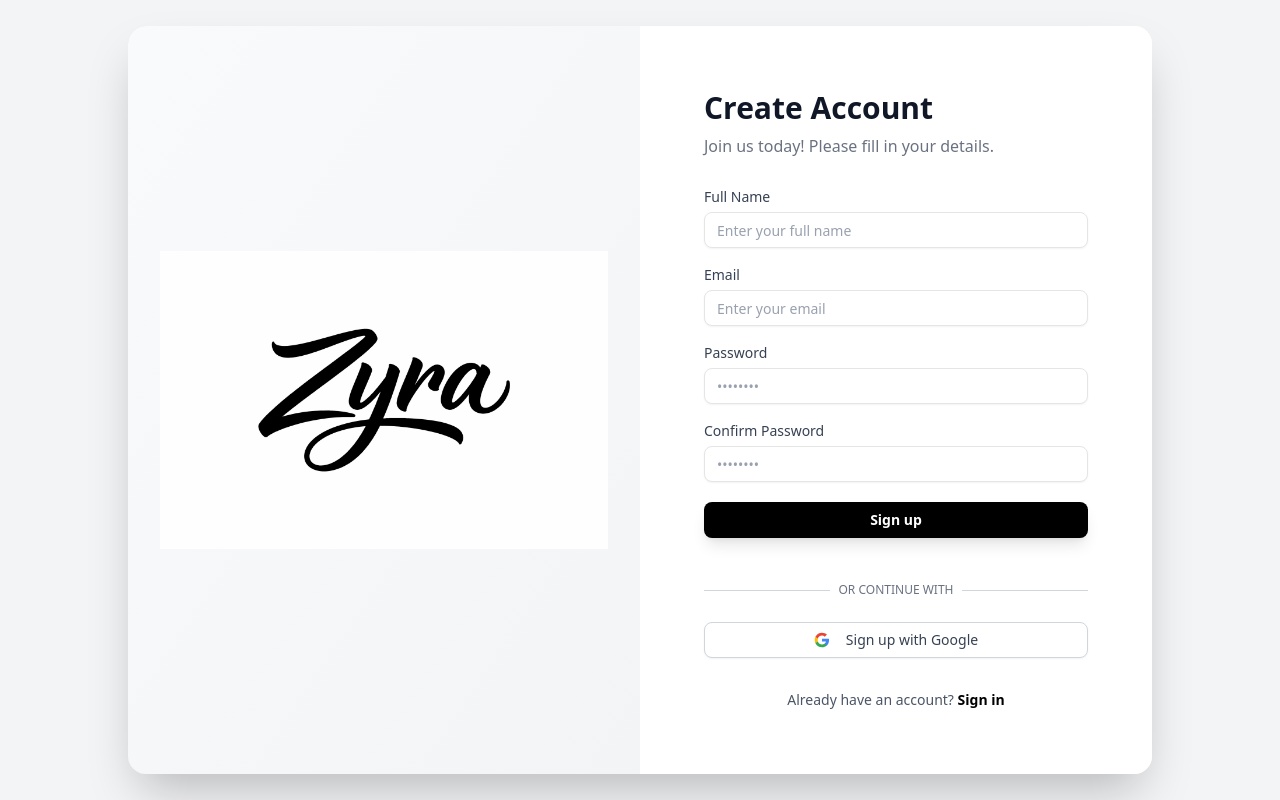
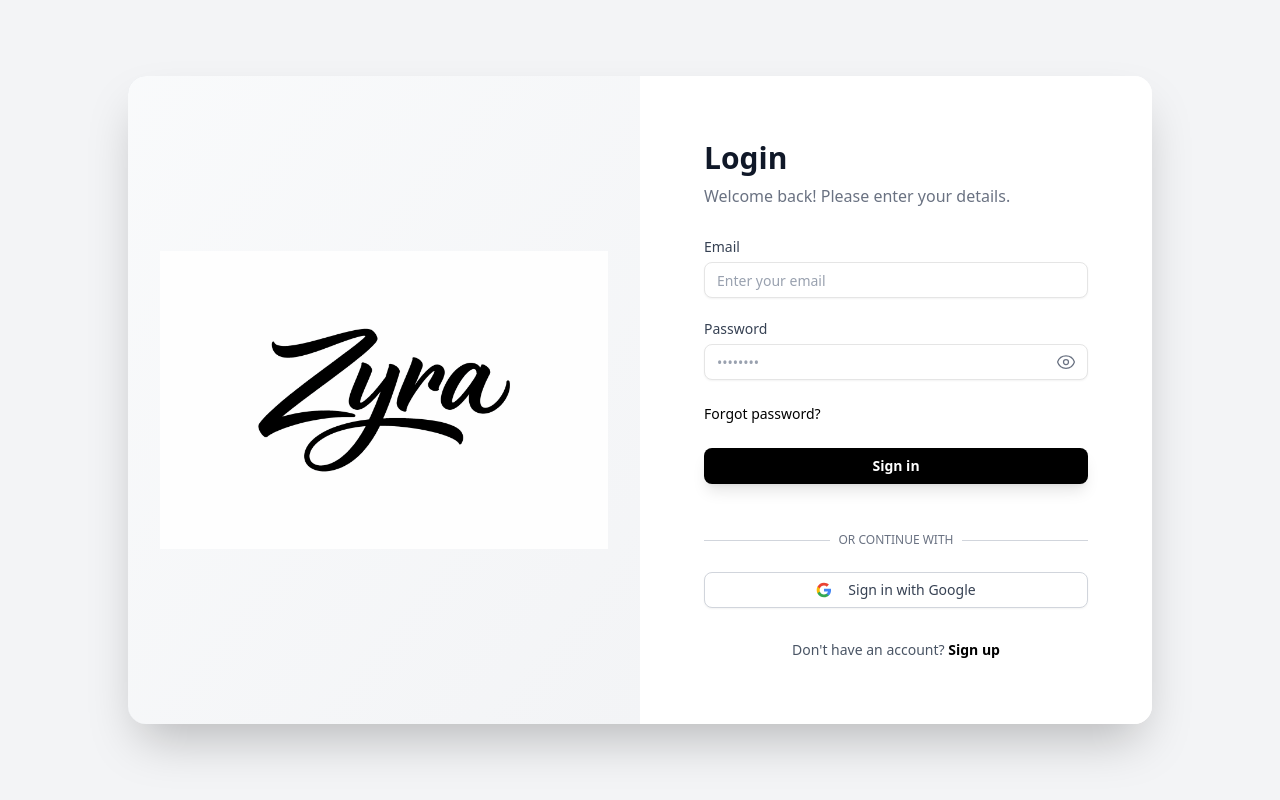
Before and after one commit to jeevanvishnu/Zyra, a React app in the folder frontend/: page / in a window 1280 px wide. Built offline with nearby package versions, Linux system fonts and the light colour scheme; the HTML template or start-up script is replaced by a standard one.

Commit message:
add axios file

```diff
--- a/frontend/package.json
+++ b/frontend/package.json
@@ -21,7 +21,8 @@
     "react-dom": "^19.2.0",
     "react-router-dom": "^7.12.0",
     "tailwind-merge": "^3.4.0",
-    "tailwindcss": "^4.1.18"
+    "tailwindcss": "^4.1.18",
+    "zustand": "^5.0.9"
   },
   "devDependencies": {
     "@eslint/js": "^9.39.1",
--- a/frontend/src/App.tsx
+++ b/frontend/src/App.tsx
@@ -1,11 +1,12 @@
 import React from 'react'
-import SignupPage from './pages/SignupPage'
-// import LoginPage from './pages/LoginPage'
+// import SignupPage from './pages/SignupPage'
+import LoginPage from './pages/LoginPage'
 
 const App = () => {
   return (
     <div >
-      <SignupPage />
+      <LoginPage />
+      {/* <SignupPage /> */}
     </div>
   )
 }
--- a/frontend/src/pages/LoginPage.tsx
+++ b/frontend/src/pages/LoginPage.tsx
@@ -1,10 +1,71 @@
-import React from 'react'
+import React, { useState } from 'react'
 import { Input } from "../components/ui/input";
 import { Label } from "../components/ui/label";
 import { Button } from "../components/ui/button";
 import LogoImage from "../assets/LogoImage.png";
 
 const LoginPage = () => {
+  const [formData, setFormData] = useState({
+    email: '',
+    password: ''
+  });
+
+  const [errors, setErrors] = useState({
+    email: '',
+    password: ''
+  });
+
+  const [showPassword, setShowPassword] = useState(false);
+
+  const handleChange = (e: React.ChangeEvent<HTMLInputElement>) => {
+    const { id, value } = e.target;
+    setFormData(prev => ({ ...prev, [id]: value }));
+
+    // Clear error when user starts typing
+    if (errors[id as keyof typeof errors]) {
+      setErrors(prev => ({ ...prev, [id]: '' }));
+    }
+  };
+
+  const validateForm = () => {
+    let isValid = true;
+    const newErrors = {
+      email: '',
+      password: ''
+    };
+
+    // Email validation
+    const emailRegex = /^[^\s@]+@[^\s@]+\.[^\s@]+$/;
+    if (!formData.email.trim()) {
+      newErrors.email = 'Email is required';
+      isValid = false;
+    } else if (!emailRegex.test(formData.email)) {
+      newErrors.email = 'Please enter a valid email';
+      isValid = false;
+    }
+
+    // Password validation
+    if (!formData.password) {
+      newErrors.password = 'Password is required';
+      isValid = false;
+    } else if (formData.password.length < 6) {
+      newErrors.password = 'Password must be at least 6 characters';
+      isValid = false;
+    }
+
+    setErrors(newErrors);
+    return isValid;
+  };
+
+  const handleSubmit = (e: React.FormEvent) => {
+    e.preventDefault();
+
+    if (validateForm()) {
+      console.log('Login form submitted:', formData);
+      // Add your login logic here
+    }
+  };
+
   return (
     <div>
       <div className="min-h-screen flex items-center justify-center p-4 bg-gray-50 lg:bg-gray-100">
@@ -29,7 +90,7 @@
               </p>
             </div>
 
-            <form className="space-y-6">
+            <form onSubmit={handleSubmit} className="space-y-6">
               <div className="space-y-2">
                 <Label
                   htmlFor="email"
@@ -41,8 +102,13 @@
                   id="email"
                   type="email"
                   placeholder="Enter your email"
+                  value={formData.email}
+                  onChange={handleChange}
                   className="bg-white/10 md:bg-white text-white md:text-gray-900 border-transparent md:border md:border-input focus-visible:ring-offset-0 placeholder:text-gray-400"
                 />
+                {errors.email && (
+                  <p className="text-red-400 md:text-red-500 text-xs mt-1">{errors.email}</p>
+                )}
               </div>
 
               <div className="space-y-2">
@@ -52,12 +118,35 @@
                 >
                   Password
                 </Label>
-                <Input
-                  id="password"
-                  type="password"
-                  placeholder="••••••••"
-                  className="bg-white/10 md:bg-white text-white md:text-gray-900 border-transparent md:border md:border-input focus-visible:ring-offset-0 placeholder:text-gray-400"
-                />
+                <div className="relative">
+                  <Input
+                    id="password"
+                    type={showPassword ? "text" : "password"}
+                    placeholder="••••••••"
+                    value={formData.password}
+                    onChange={handleChange}
+                    className="bg-white/10 md:bg-white text-white md:text-gray-900 border-transparent md:border md:border-input focus-visible:ring-offset-0 placeholder:text-gray-400 pr-10"
+                  />
+                  <button
+                    type="button"
+                    onClick={() => setShowPassword(!showPassword)}
+                    className="absolute right-3 top-1/2 -translate-y-1/2 text-gray-400 md:text-gray-500 hover:text-gray-300 md:hover:text-gray-700 transition-colors"
+                  >
+                    {showPassword ? (
+                      <svg xmlns="http://www.w3.org/2000/svg" fill="none" viewBox="0 0 24 24" strokeWidth={1.5} stroke="currentColor" className="w-5 h-5">
+                        <path strokeLinecap="round" strokeLinejoin="round" d="M3.98 8.223A10.477 10.477 0 001.934 12C3.226 16.338 7.244 19.5 12 19.5c.993 0 1.953-.138 2.863-.395M6.228 6.228A10.45 10.45 0 0112 4.5c4.756 0 8.773 3.162 10.065 7.498a10.523 10.523 0 01-4.293 5.774M6.228 6.228L3 3m3.228 3.228l3.65 3.65m7.894 7.894L21 21m-3.228-3.228l-3.65-3.65m0 0a3 3 0 10-4.243-4.243m4.242 4.242L9.88 9.88" />
+                      </svg>
+                    ) : (
+                      <svg xmlns="http://www.w3.org/2000/svg" fill="none" viewBox="0 0 24 24" strokeWidth={1.5} stroke="currentColor" className="w-5 h-5">
+                        <path strokeLinecap="round" strokeLinejoin="round" d="M2.036 12.322a1.012 1.012 0 010-.639C3.423 7.51 7.36 4.5 12 4.5c4.638 0 8.573 3.007 9.963 7.178.07.207.07.431 0 .639C20.577 16.49 16.64 19.5 12 19.5c-4.638 0-8.573-3.007-9.963-7.178z" />
+                        <path strokeLinecap="round" strokeLinejoin="round" d="M15 12a3 3 0 11-6 0 3 3 0 016 0z" />
+                      </svg>
+                    )}
+                  </button>
+                </div>
+                {errors.password && (
+                  <p className="text-red-400 md:text-red-500 text-xs mt-1">{errors.password}</p>
+                )}
               </div>
 
               <div className="flex items-center justify-between">
@@ -71,7 +160,10 @@
                 </div>
               </div>
 
-              <Button className="w-full bg-white text-black hover:bg-gray-200 md:bg-black md:text-white md:hover:bg-gray-800 font-bold shadow-lg transition-transform hover:scale-[1.02]">
+              <Button
+                type="submit"
+                className="w-full bg-white text-black hover:bg-gray-200 md:bg-black md:text-white md:hover:bg-gray-800 font-bold shadow-lg transition-transform hover:scale-[1.02]"
+              >
                 Sign in
               </Button>
 
--- a/frontend/src/pages/SignupPage.tsx
+++ b/frontend/src/pages/SignupPage.tsx
@@ -18,6 +18,9 @@
         password: '',
         confirmPassword: ''
     });
+
+    const [showPassword, setShowPassword] = useState(false);
+    const [showConfirmPassword, setShowConfirmPassword] = useState(false);
 
     const handleChange = (e: React.ChangeEvent<HTMLInputElement>) => {
         const { id, value } = e.target;
@@ -163,14 +166,32 @@
                                 >
                                     Password
                                 </Label>
+                                <div className="relative">
                                     <Input
                                         id="password"
-                                    type="password"
+                                        type={showPassword ? "text" : "password"}
                                         placeholder="••••••••"
                                         value={formData.password}
                                         onChange={handleChange}
-                                    className="bg-white/10 md:bg-white text-white md:text-gray-900 border-transparent md:border md:border-input focus-visible:ring-offset-0 placeholder:text-gray-400"
+                                        className="bg-white/10 md:bg-white text-white md:text-gray-900 border-transparent md:border md:border-input focus-visible:ring-offset-0 placeholder:text-gray-400 pr-10"
                                     />
+                                    <button
+                                        type="button"
+                                        onClick={() => setShowPassword(!showPassword)}
+                                        className="absolute right-3 top-1/2 -translate-y-1/2 text-gray-400 md:text-gray-500 hover:text-gray-300 md:hover:text-gray-700 transition-colors"
+                                    >
+                                        {showPassword ? (
+                                            <svg xmlns="http://www.w3.org/2000/svg" fill="none" viewBox="0 0 24 24" strokeWidth={1.5} stroke="currentColor" className="w-5 h-5">
+                                                <path strokeLinecap="round" strokeLinejoin="round" d="M3.98 8.223A10.477 10.477 0 001.934 12C3.226 16.338 7.244 19.5 12 19.5c.993 0 1.953-.138 2.863-.395M6.228 6.228A10.45 10.45 0 0112 4.5c4.756 0 8.773 3.162 10.065 7.498a10.523 10.523 0 01-4.293 5.774M6.228 6.228L3 3m3.228 3.228l3.65 3.65m7.894 7.894L21 21m-3.228-3.228l-3.65-3.65m0 0a3 3 0 10-4.243-4.243m4.242 4.242L9.88 9.88" />
+                                            </svg>
+                                        ) : (
+                                            <svg xmlns="http://www.w3.org/2000/svg" fill="none" viewBox="0 0 24 24" strokeWidth={1.5} stroke="currentColor" className="w-5 h-5">
+                                                <path strokeLinecap="round" strokeLinejoin="round" d="M2.036 12.322a1.012 1.012 0 010-.639C3.423 7.51 7.36 4.5 12 4.5c4.638 0 8.573 3.007 9.963 7.178.07.207.07.431 0 .639C20.577 16.49 16.64 19.5 12 19.5c-4.638 0-8.573-3.007-9.963-7.178z" />
+                                                <path strokeLinecap="round" strokeLinejoin="round" d="M15 12a3 3 0 11-6 0 3 3 0 016 0z" />
+                                            </svg>
+                                        )}
+                                    </button>
+                                </div>
                                 {errors.password && (
                                     <p className="text-red-400 md:text-red-500 text-xs mt-1">{errors.password}</p>
                                 )}
@@ -184,14 +205,32 @@
                                 >
                                     Confirm Password
                                 </Label>
+                                <div className="relative">
                                     <Input
                                         id="confirmPassword"
-                                    type="password"
+                                        type={showConfirmPassword ? "text" : "password"}
                                         placeholder="••••••••"
                                         value={formData.confirmPassword}
                                         onChange={handleChange}
-                                    className="bg-white/10 md:bg-white text-white md:text-gray-900 border-transparent md:border md:border-input focus-visible:ring-offset-0 placeholder:text-gray-400"
+                                        className="bg-white/10 md:bg-white text-white md:text-gray-900 border-transparent md:border md:border-input focus-visible:ring-offset-0 placeholder:text-gray-400 pr-10"
                                     />
+                                    <button
+                                        type="button"
+                                        onClick={() => setShowConfirmPassword(!showConfirmPassword)}
+                                        className="absolute right-3 top-1/2 -translate-y-1/2 text-gray-400 md:text-gray-500 hover:text-gray-300 md:hover:text-gray-700 transition-colors"
+                                    >
+                                        {showConfirmPassword ? (
+                                            <svg xmlns="http://www.w3.org/2000/svg" fill="none" viewBox="0 0 24 24" strokeWidth={1.5} stroke="currentColor" className="w-5 h-5">
+                                                <path strokeLinecap="round" strokeLinejoin="round" d="M3.98 8.223A10.477 10.477 0 001.934 12C3.226 16.338 7.244 19.5 12 19.5c.993 0 1.953-.138 2.863-.395M6.228 6.228A10.45 10.45 0 0112 4.5c4.756 0 8.773 3.162 10.065 7.498a10.523 10.523 0 01-4.293 5.774M6.228 6.228L3 3m3.228 3.228l3.65 3.65m7.894 7.894L21 21m-3.228-3.228l-3.65-3.65m0 0a3 3 0 10-4.243-4.243m4.242 4.242L9.88 9.88" />
+                                            </svg>
+                                        ) : (
+                                            <svg xmlns="http://www.w3.org/2000/svg" fill="none" viewBox="0 0 24 24" strokeWidth={1.5} stroke="currentColor" className="w-5 h-5">
+                                                <path strokeLinecap="round" strokeLinejoin="round" d="M2.036 12.322a1.012 1.012 0 010-.639C3.423 7.51 7.36 4.5 12 4.5c4.638 0 8.573 3.007 9.963 7.178.07.207.07.431 0 .639C20.577 16.49 16.64 19.5 12 19.5c-4.638 0-8.573-3.007-9.963-7.178z" />
+                                                <path strokeLinecap="round" strokeLinejoin="round" d="M15 12a3 3 0 11-6 0 3 3 0 016 0z" />
+                                            </svg>
+                                        )}
+                                    </button>
+                                </div>
                                 {errors.confirmPassword && (
                                     <p className="text-red-400 md:text-red-500 text-xs mt-1">{errors.confirmPassword}</p>
                                 )}
```
Also changed, not shown: frontend/src/lib/axiios.tsx (added), frontend/src/store/UseUserStore.tsx (added), 1 other file (tests, documents, lock files or other folders). Lines whose indentation alone changed are shown as unchanged.
